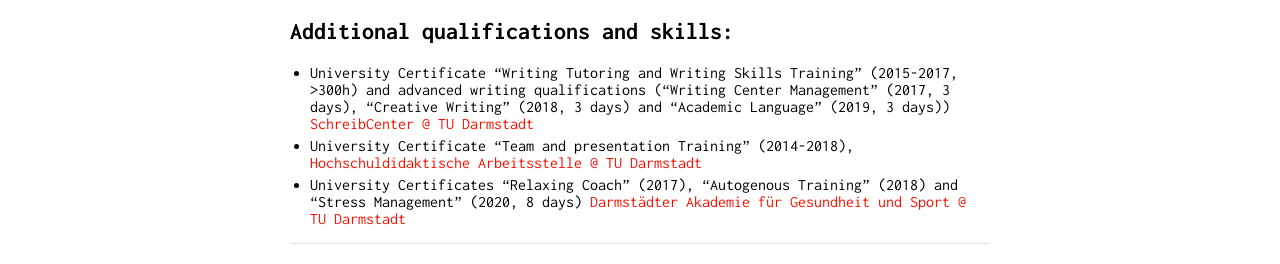
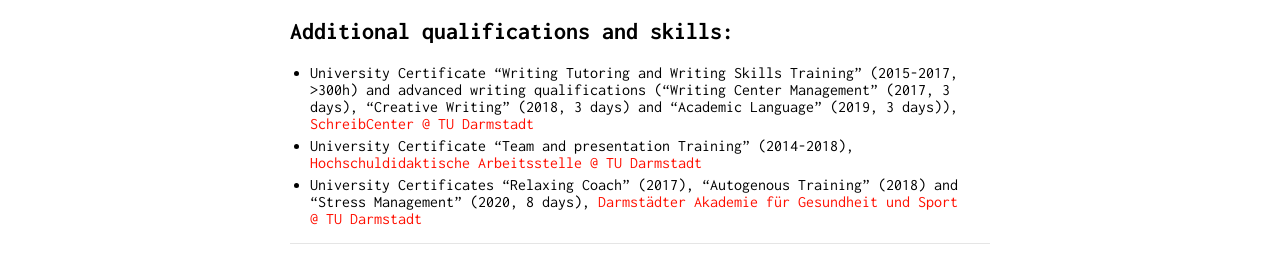
Before and after one commit to chkla/gitPage, a Jekyll site: the page built from index.md, in a window 1280 px wide. Shown: the part 641-905 px from the top of the page. Built offline with Jekyll 4.4.1, drawn with Linux system fonts in a browser that asks for light colours; our own code applies the rules of GitHub Pages for plain Markdown files.

```diff
--- a/index.md
+++ b/index.md
@@ -20,6 +20,6 @@ Hi, I am Christopher a doctoral researcher in Natural Language Processing @ [UKP
 * 🍿 [Twitter](https://twitter.com/chklamm)
 
 ## Additional qualifications and skills:
-* University Certificate “Writing Tutoring and Writing Skills Training” (2015-2017, >300h) and advanced writing qualifications ("Writing Center Management" (2017, 3 days), "Creative Writing" (2018, 3 days) and "Academic Language" (2019, 3 days)) [SchreibCenter @ TU Darmstadt](https://www.owl.tu-darmstadt.de/schreibcenter_1/index.de.jsp)
+* University Certificate “Writing Tutoring and Writing Skills Training” (2015-2017, >300h) and advanced writing qualifications ("Writing Center Management" (2017, 3 days), "Creative Writing" (2018, 3 days) and "Academic Language" (2019, 3 days)), [SchreibCenter @ TU Darmstadt](https://www.owl.tu-darmstadt.de/schreibcenter_1/index.de.jsp)
 * University Certificate "Team and presentation Training" (2014-2018), [Hochschuldidaktische Arbeitsstelle @ TU Darmstadt](https://www.hda.tu-darmstadt.de/hda/index.de.jsp)
-* University Certificates "Relaxing Coach" (2017), "Autogenous Training" (2018) and "Stress Management" (2020, 8 days) [Darmstädter Akademie für Gesundheit und Sport @ TU Darmstadt](https://www.sport.tu-darmstadt.de/dienstleistungen/fortbildungen_ifs.de.jsp)
+* University Certificates "Relaxing Coach" (2017), "Autogenous Training" (2018) and "Stress Management" (2020, 8 days), [Darmstädter Akademie für Gesundheit und Sport @ TU Darmstadt](https://www.sport.tu-darmstadt.de/dienstleistungen/fortbildungen_ifs.de.jsp)
```
